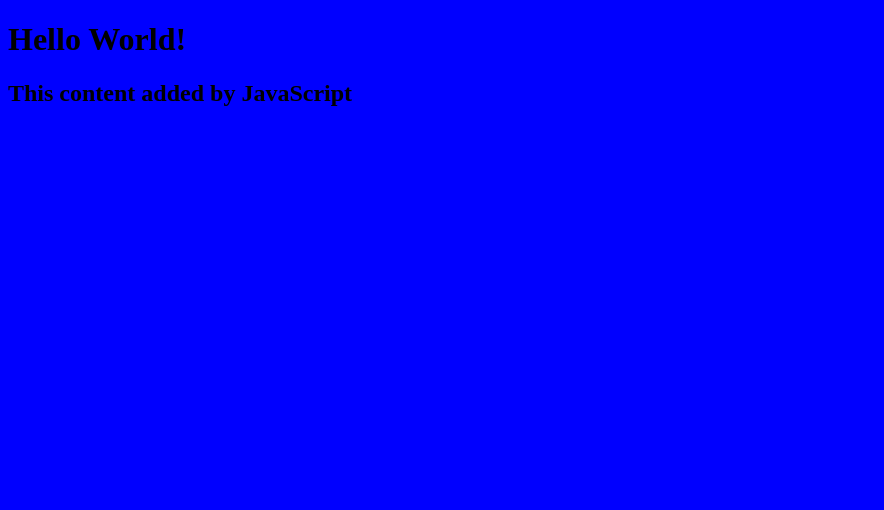
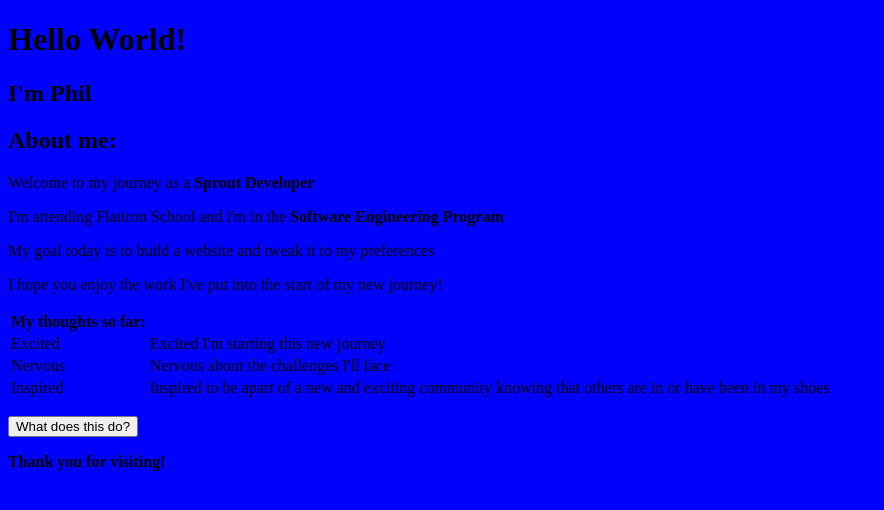
Before and after one commit to Philmtz14/my-personal-website, a plain HTML site: page index.html in a window 1280 px wide. Shown: the whole page, without its empty margins (0-884 px from the left). Drawn offline with Linux system fonts and the light colour scheme.

Commit message:
add script.js, connect to index.html

```diff
--- a/index.html
+++ b/index.html
@@ -7,5 +7,49 @@
   <body>
       <h1>Hello World!</h1>
       <script src="script.js"></script>
+      <h2>About me:</h2>
+        <p>Welcome to my journey as a <strong>Sprout Developer</strong></p>
+        <p>I'm attending Flatiron School and i'm in the <strong>Software Engineering Program</strong></p>
+        <p>My goal today is to build a website and tweak it to my preferences</p>
+        <p>I hope you enjoy the work I've put into the start of my new journey!</p>
+      <table>
+        <tr>
+          <th>My thoughts so far:</th>
+        </tr>
+        <tr>
+          <td>Excited</td>
+          <td>Excited I'm starting this new journey</td>
+        </tr>
+        <tr>
+          <td>Nervous</td>
+          <td>Nervous about the challenges I'll face</td>
+        </tr>
+        <tr>
+          <td>Inspired</td>
+          <td>Inspired to be apart of a new and exciting community knowing that others are in or have been in my shoes</td>
+        </tr>
+      </table>
+      <p><button onclick="myMove()">What does this do?</button></p>
+      <div id = "container">
+        <div id="animate"><strong>Thank you for visiting!</strong></div>
+      </div>
+      <script>
+        function myMove() {
+          let id = null;
+          const elem = document.getElementById("animate");
+          let pos = 0;
+          clearInterval(id);
+          id = setInterval(frame, 5);
+          function frame() {
+            if (pos == 800) {
+              clearInterval(id);
+            } else {
+              pos++;
+              elem.style.left = pos + "px";
+            }
+          }
+        }
+        </script>
+
   </body>
 </html>
--- a/script.js
+++ b/script.js
@@ -1,4 +1,4 @@
 h2 = document.createElement("h2");
-h2.textContent = "This content added by JavaScript";
+h2.textContent = "I'm Phil";
 
 document.querySelector("body").appendChild(h2);
```
